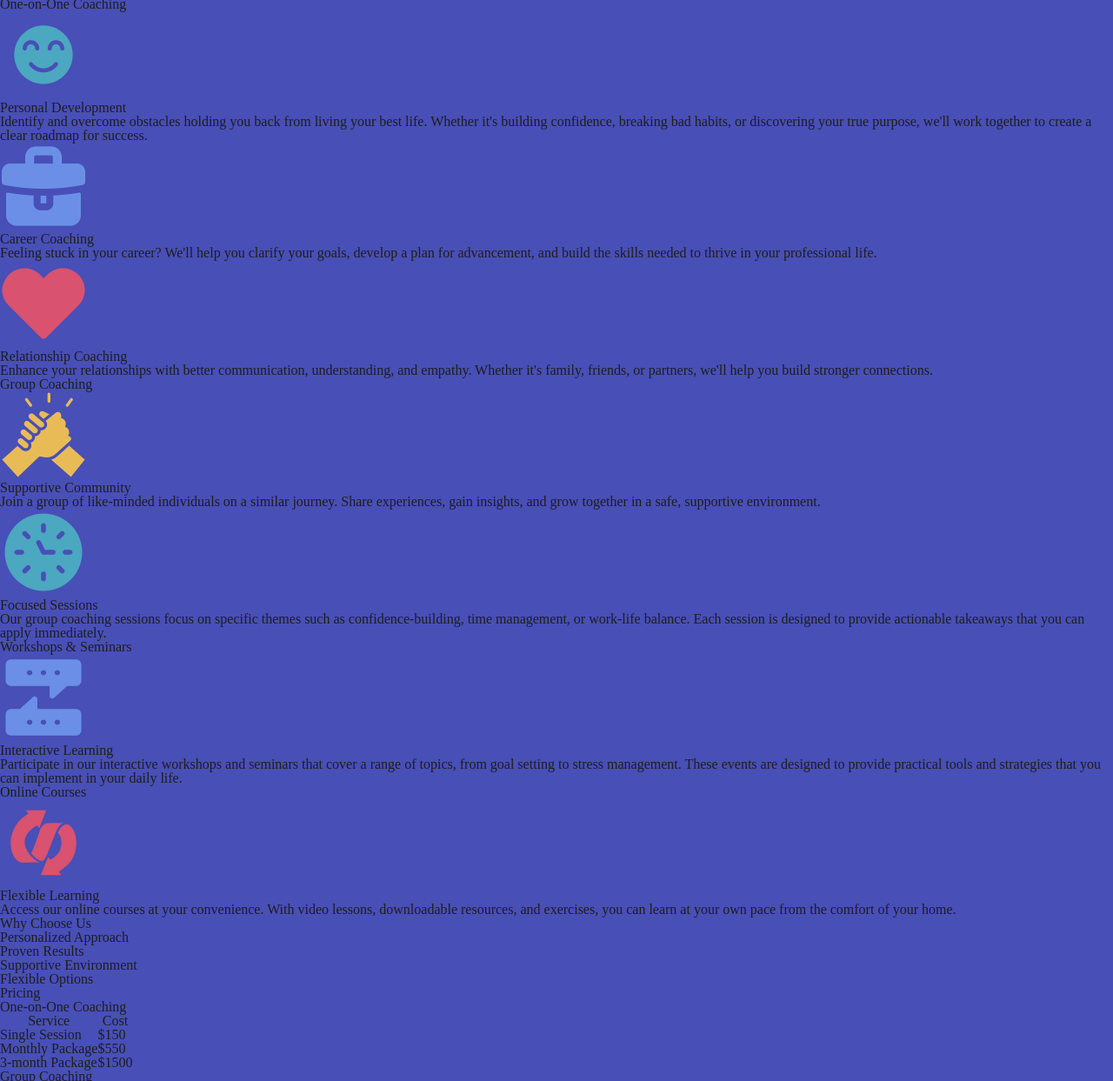
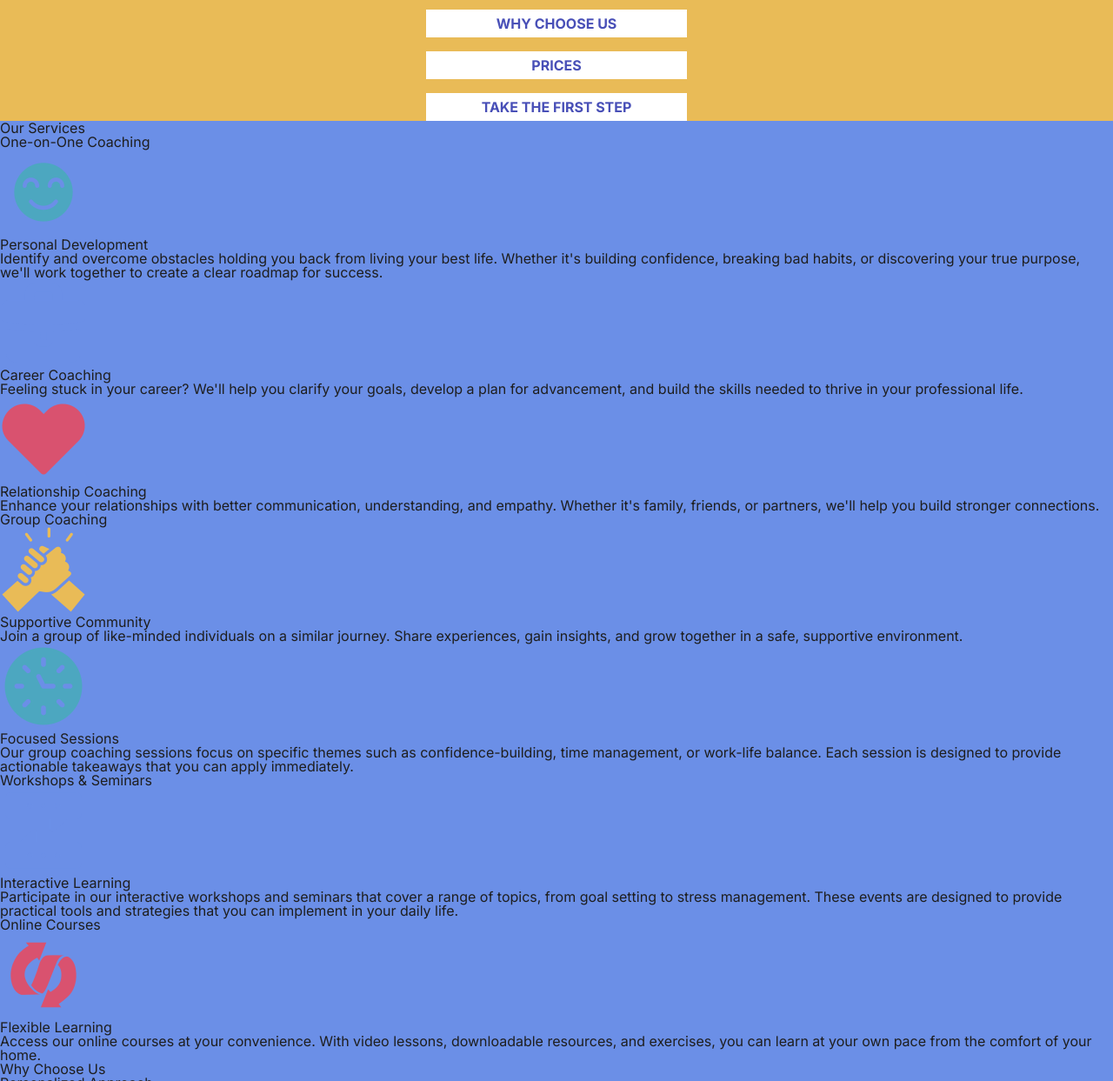
Before and after one commit to erin4ei/path-to-success, a plain HTML site: page index.html in a window 1280 px wide. Shown: the part 139-1382 px from the top of the page at 87% size. Drawn offline with Linux system fonts and the light colour scheme; a web font is replaced by a local one.

Commit message:
updated css and html

```diff
--- a/index.html
+++ b/index.html
@@ -3,6 +3,7 @@
     <head>
         <meta charset="UTF-8">
         <link rel="stylesheet" href="styles.css">
+        <link href="https://fonts.googleapis.com/css2?family=Inter:wght@400;500;600;700&family=Kavoon&display=swap" rel="stylesheet">
         <meta name="viewport" content="width=device-width, initial-scale=1.0">
         <title>Path to Success - Life Coaching</title>
     </head>
@@ -186,7 +187,7 @@
                                 <td>$150</td>
                             </tr>
                             <tr>
-                                <td>Seminar Series</td>
+                                <td>Webinar Series</td>
                                 <td>$250</td>
                             </tr>
                         </tbody>
--- a/styles.css
+++ b/styles.css
@@ -1,16 +1,16 @@
 /* CSS BY NAME */
 
 body {
-    font-family: 'Inter', sans-serif;
+    font-family: 'Inter', sans-serif !important;
     color: var(--dark-gray);
     line-height: 1.6;
     margin: 0;
     padding: 0;
-    background-color: var(--purple)
+    background-color: var(--lavender);
 }
 
 h1, h2 {
-    font-family:'Kavoon';
+    font-family: 'Kavoon', sans-serif;
 }
 
 h1 {
@@ -18,13 +18,57 @@ h1 {
     color: var(--white);
 }
 
+/* HEADER STYLES */
+
+header h1 {
+    font-family: 'Kavoon';
+    font-size: 4rem;
+    text-align: center;
+}
+
 header p {
     color: var(--white);
+    text-align: center;
+    font-style: italic;
+    font-size: 0.9rem;
+}
+
+/* NAVIGATION STYLES */
+
+nav {
+    background-color: var(--yellow);
+    padding: 1rem 2rem;
+    text-align: center;
 }
 
 nav h2 {
     font-size: 1.5em;
+    font-style: italic;
+    font-weight: bold;
+    text-transform: uppercase;
+    height: auto;
 }
+
+nav ul {
+    display: flex;
+    flex-direction: column;
+    gap: 1rem;
+    padding: 0;
+    margin: 0 auto;
+    max-width: 300px;
+}
+
+nav a {
+    color: var(--purple);
+    text-transform: uppercase;
+    text-decoration: none;
+    font-weight: bold;
+    display: block;
+    padding: 0.5rem 0;
+    background-color: var(--white);
+}
+
+/* CONTENT */
 
 h2 {
     font-size: 2em;
@@ -36,6 +80,58 @@ h3 {
 
 h4 {
     font-size: 1.15em;
+}
+
+/* PRICING */
+
+#pricing {
+    background-color: var(--purple);
+    padding: 2rem;
+    border-radius: 8px;
+    margin: 2rem 0;
+}
+
+#pricing h2 {
+    color: var(--white);
+    font-family: 'Kavoon';
+    font-size: 2rem;
+    margin-bottom: 0.4rem;
+    text-align: left;
+}
+
+#pricing h3 {
+    color: var(--yellow);
+    text-align: left;
+    font-size: 1.6rem;
+}
+
+#pricing table {
+    width: 100%;
+    margin: 1rem 0 2rem;
+    border: 2px solid var(--yellow);
+    border-spacing: 0;
+    background-color: var(--white);
+    border-radius: 8px;
+}
+
+#pricing th {
+    align-content: center;
+    padding: 1rem;
+    text-align: center;
+    font-weight: bold;
+    border: 2px solid var(--yellow);
+    background-color: var(--yellow);
+}
+
+#pricing td {
+    align-content: center;
+    padding: 1rem;
+    text-align: center;
+    border: 2px solid var(--yellow);
+}
+
+#pricing th, #pricing td {
+    padding: 12px 15px;
 }
 
 /* IMPORTED FONTS */
```
